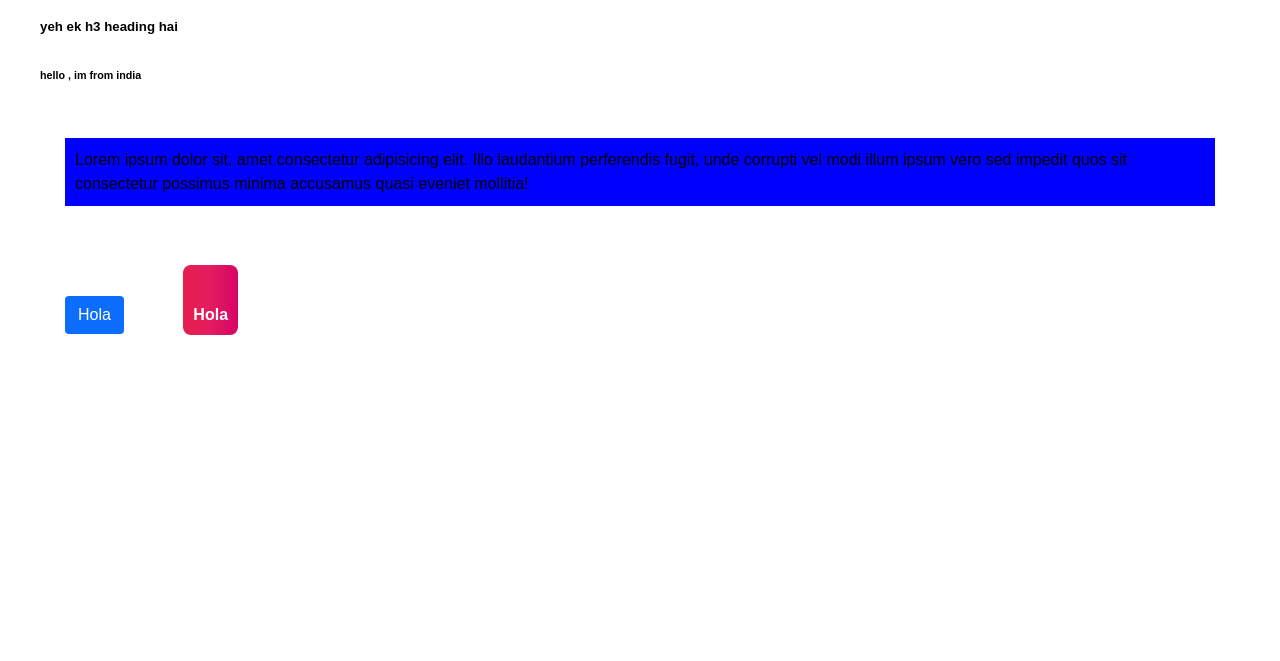
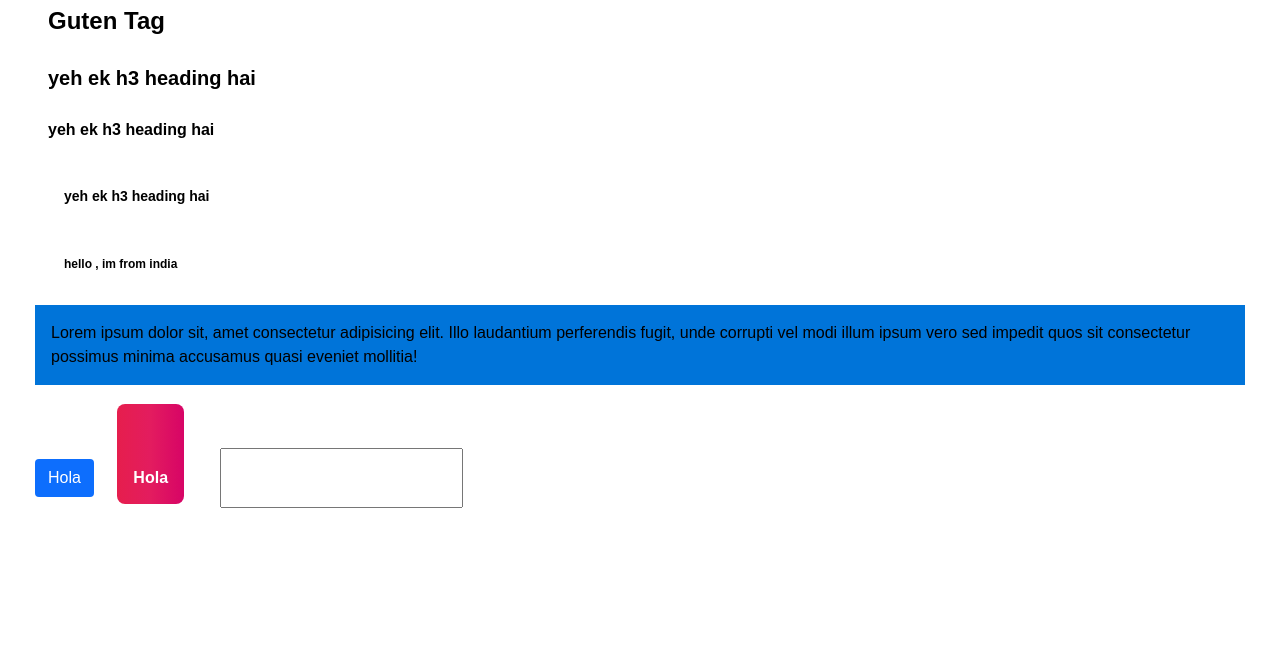
Before and after one commit to rudransh61/NextGenCSS-, a website: page example/index.html in a window 1280 px wide. Shown: the part 203-864 px from the top of the page. Before the commit the page ends 840 px from the top, so only its background shows below. Drawn offline with Linux system fonts and the light colour scheme; a web font is replaced by a local one.

Commit message:
Added input.scss (in elements) solved some bugs !!

```diff
--- a/example/index.html
+++ b/example/index.html
@@ -7,7 +7,7 @@
     <link rel="stylesheet" href="../src/final/index.css/index.css">
 </head>
 <body class="pd-0">
-    <h1>Namaste</h1>
+    <h1 class="pd-4">Namaste</h1>
     <h2>Guten Tag</h2>
     <h3>yeh ek h3 heading hai</h3>
     <h4>yeh ek h3 heading hai</h4>
@@ -17,5 +17,7 @@
 
     <button class="button-rect mg-3 ">Hola</button>
     <button class="button-curve pd-top-4">Hola</button>
+
+    <input type="text" >
 </body>
 </html>
--- a/src/base/_base.scss
+++ b/src/base/_base.scss
@@ -45,7 +45,6 @@
 h6 {
       font-size: 0.75rem;
     }
-  }
 
 
 
--- a/src/base/_color.scss
+++ b/src/base/_color.scss
@@ -17,11 +17,50 @@
 }
 
 .bg-primary {
-    @include background-color(blue);
+    //Classic Blue
+    @include background-color(#0074D9);
 }
 
 .bg-dark {
+    //black
     @include background-color(black);
+}
+
+.bg-alert {
+    //Crimson Red (#DC143C)
+    @include background-color(#DC143C);
+}
+.bg-leaf {
+    //Forest Green (#228B22)
+    @include background-color(#228B22);
+}
+.bg-orange {
+    //Sunset Orange (#FF4500)
+    @include background-color(#FF4500);
+}
+.bg-yellow {
+    //Golden Yellow (#FFD700)
+    @include background-color(#FFD700);
+}
+.bg-gray {
+    //Slate Gray (#708090)
+    @include background-color(#708090);
+}
+.bg-purple {
+    //Lavender Purple (#967BB6)
+    @include background-color(#967BB6);
+}
+.bg-choco {
+    //Chocolate Brown (#D2691E)
+    @include background-color(#D2691E);
+}
+.bg-pink {
+    //Hot Pink (#FF69B4)
+    @include background-color(#FF69B4);
+}
+.bg-white {
+    //White (##FFFFFF)
+    @include background-color(#FFFFFF);
 }
 
 
--- /dev/null
+++ b/src/elements/_input.scss
@@ -0,0 +1,10 @@
+@import '../variables/variables';
+
+input {
+    display: inline-block;
+    padding: 0.625rem 1.25rem;
+    border: none;
+    border-radius: 0.3125rem;
+    font-size: 1rem;
+    cursor: pointer;
+}
--- a/src/index.scss
+++ b/src/index.scss
@@ -6,3 +6,6 @@
 
 //utilities
 @import 'utilities/utilities.scss';
+
+//elements
+@import 'elements/elements';
--- a/src/utilities/_padding.scss
+++ b/src/utilities/_padding.scss
@@ -6,7 +6,7 @@
 
 @mixin padding-utility($num) {
     .pd-#{$num} {
-      padding: #{$num*$base-unit-padding}px;
+      padding: #{$num*$base-unit-padding}rem;
     }
   }
 
@@ -28,7 +28,7 @@
 // padding top
 @mixin padding-top-utility($num) {
   .pd-top-#{$num} {
-    padding-top: #{$num*$base-unit-padding}px;
+    padding-top: #{$num*$base-unit-padding}rem;
   }
 }
 @include padding-top-utility(0);
@@ -43,7 +43,7 @@
 //padding bottom
 @mixin padding-bottom-utility($num) {
   .pd-bottom-#{$num} {
-    padding-bottom: #{$num*$base-unit-padding}px;
+    padding-bottom: #{$num*$base-unit-padding}rem;
   }
 }
 @include padding-bottom-utility(0);
@@ -58,7 +58,7 @@
 //padding right
 @mixin padding-right-utility($num) {
   .pd-right-#{$num} {
-    padding-right: #{$num*$base-unit-padding}px;
+    padding-right: #{$num*$base-unit-padding}rem;
   }
 }
 @include padding-right-utility(0);
@@ -72,7 +72,7 @@
 //padding left
 @mixin padding-left-utility($num) {
   .pd-left-#{$num} {
-    padding-left: #{$num*$base-unit-padding}px;
+    padding-left: #{$num*$base-unit-padding}rem;
   }
 }
 @include padding-left-utility(0);
--- a/src/variables/_variables.scss
+++ b/src/variables/_variables.scss
@@ -1,14 +1,14 @@
 // default
-$default-padding : 10px;
-$default-margin : 10px;
+$default-padding : 1rem;
+$default-margin : 1rem;
 
 
 //fonts
 $default-font : 'Arial',sans-serif;
 $text-font : 'Helvetica',serif;
-$heading-font : 'Georgia', serif;
+$heading-font : 'Arial', serif;
 
 
 //units
-$base-unit-padding : 10;
-$base-unit-margin : 15;
+$base-unit-padding : 1;
+$base-unit-margin : 1;
```
Also changed, not shown: src/final/index.css/index.css.
